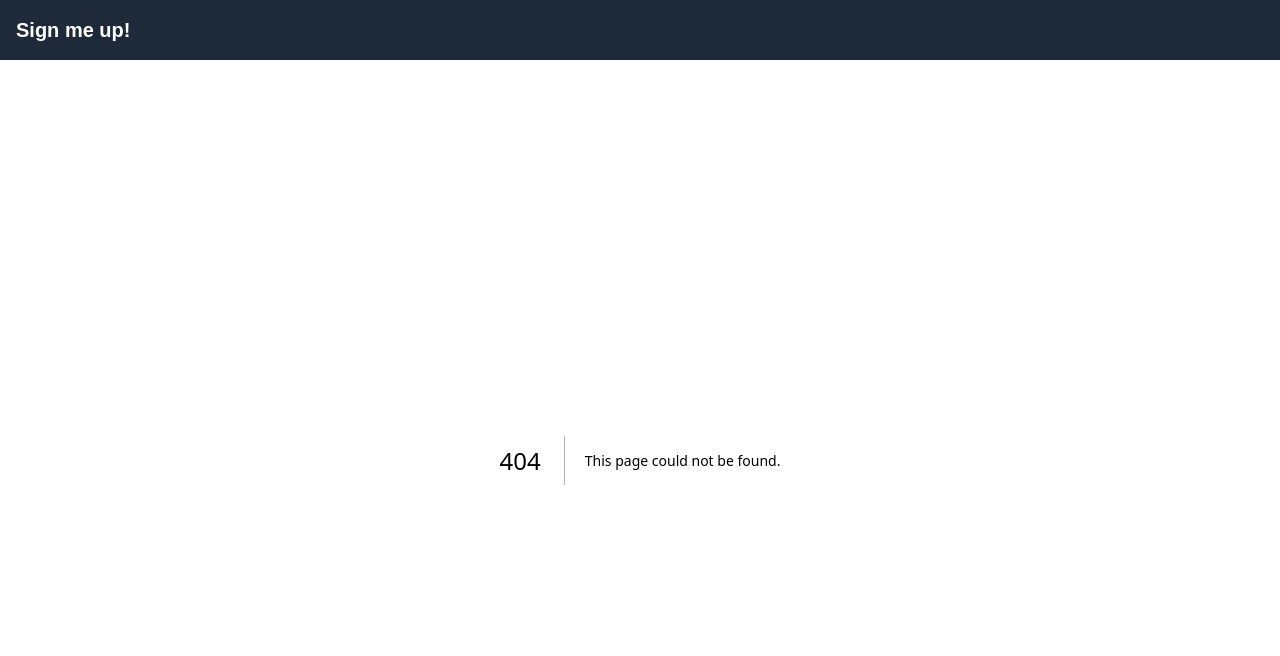
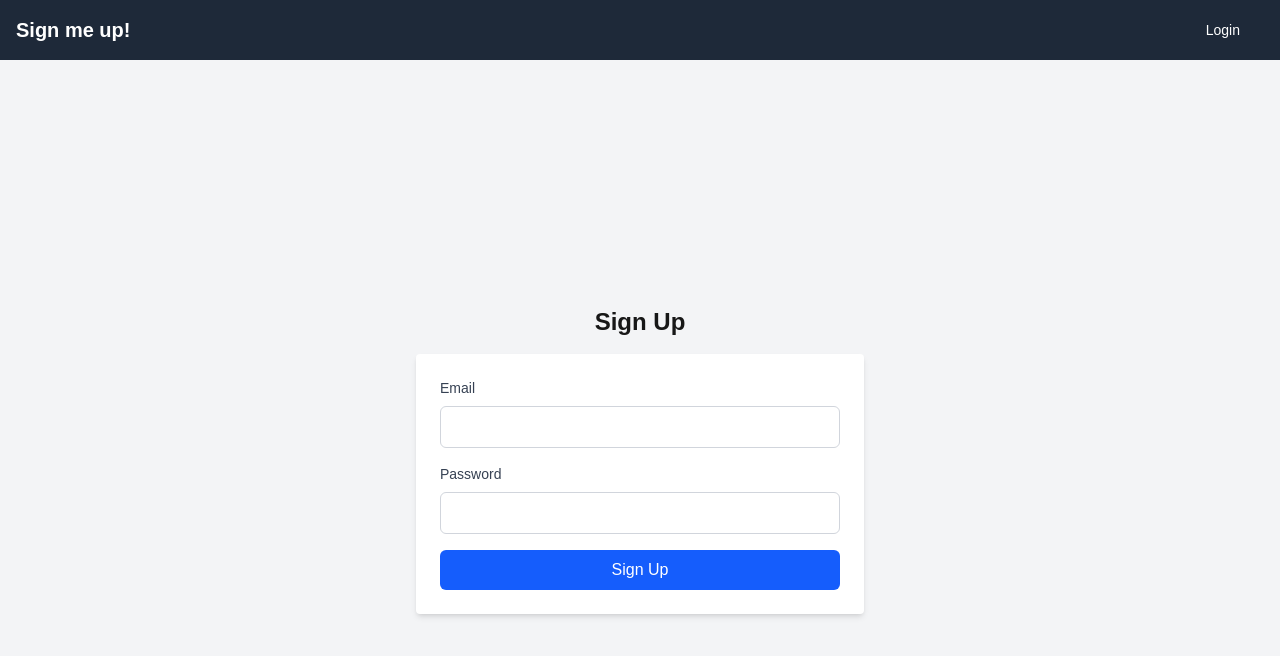
Before and after one commit to G-Tang2/sign-me-up, a Next.js app: page /auth/signup in a window 1280 px wide. Before the commit this address had no page. Shown: the top 656 px of the page. Built offline with nearby package versions, Linux system fonts and the light colour scheme; no server answers.

Commit message:
added google authentication

```diff
--- /dev/null
+++ b/app/auth/login/page.tsx
@@ -0,0 +1,25 @@
+// app/login/page.tsx
+'use client';
+
+import { supabase } from '@/app/lib/supabase';
+
+export default function LoginPage() {
+  const handleGoogleLogin = async () => {
+    const { error } = await supabase.auth.signInWithOAuth({
+      provider: 'google',
+    });
+    if (error) alert(error.message);
+  };
+
+  return (
+    <div className="flex flex-col items-center gap-4">
+      <h1>Login</h1>
+      <button
+        onClick={handleGoogleLogin}
+        className="bg-blue-500 text-white px-4 py-2 rounded"
+      >
+        Sign in with Google
+      </button>
+    </div>
+  );
+}
--- /dev/null
+++ b/app/auth/signup/page.tsx
@@ -0,0 +1,31 @@
+export default function SignupPage() {
+    return (
+        <div className="flex flex-col items-center justify-center min-h-screen bg-gray-100">
+        <h1 className="text-2xl font-bold mb-4">Sign Up</h1>
+        <form className="bg-white p-6 rounded shadow-md w-full max-w-md">
+            <div className="mb-4">
+            <label className="block text-sm font-medium text-gray-700 mb-2">Email</label>
+            <input
+                type="email"
+                required
+                className="w-full px-3 py-2 border border-gray-300 rounded-md focus:outline-none focus:ring-blue-500 focus:border-blue-500"
+            />
+            </div>
+            <div className="mb-4">
+            <label className="block text-sm font-medium text-gray-700 mb-2">Password</label>
+            <input
+                type="password"
+                required
+                className="w-full px-3 py-2 border border-gray-300 rounded-md focus:outline-none focus:ring-blue-500 focus:border-blue-500"
+            />
+            </div>
+            <button
+            type="submit"
+            className="w-full bg-blue-600 text-white px-4 py-2 rounded-md hover:bg-blue-700 focus:outline-none focus:ring focus:ring-blue-300"
+            >
+            Sign Up
+            </button>
+        </form>
+        </div>
+    );
+}
--- a/app/components/Navbar.tsx
+++ b/app/components/Navbar.tsx
@@ -1,12 +1,72 @@
+"use client";
+
 import Link from "next/link";
+import { useEffect, useState } from "react";
+import { supabase } from "@/app/lib/supabase";
+import type { User } from "@supabase/auth-js";
+import { User as UserIcon } from "lucide-react";
 
 export default function Navbar() {
+  const [user, setUser] = useState<User | null>(null);
+  const [dropdownOpen, setDropdownOpen] = useState(false);
+
+  useEffect(() => {
+    supabase.auth.getUser().then(({ data: { user } }) => {
+      if (user) setUser(user);
+    });
+  }, []);
+
+  const toggleDropdown = () => {
+    setDropdownOpen(!dropdownOpen);
+  };
+
+  const handleSignOut = async () => {
+    await supabase.auth.signOut();
+    window.location.reload();
+  };
+
   return (
     <header>
-      <nav className="flex items-center justify-between p-4 bg-gray-800 text-white">
+      <nav className="flex items-center justify-between p-4 bg-gray-800 text-white relative">
         <Link href="/" className="text-xl font-bold">
           Sign me up!
         </Link>
+        <div className="relative">
+          {user ? (
+            <button
+              onClick={toggleDropdown}
+              className="flex items-center gap-2 focus:outline-none"
+            >
+              <UserIcon className="w-6 h-6" />
+            </button>
+          ) : (
+            <Link href="/auth/login" className="text-sm hover:underline mr-6">
+              Login
+            </Link>
+          )}
+
+          {dropdownOpen && (
+            <div className="absolute right-0 mt-2 w-40 bg-white text-black rounded shadow-lg z-50">
+              {user?.user_metadata.name ? (
+              <p className="block px-4 py-2 hover:bg-gray-100 border-b border-gray-400">
+                <strong>{user?.user_metadata.name}</strong>
+              </p>) : (<></>)}
+              <Link
+                href="/events"
+                className="block px-4 py-2 hover:bg-gray-100"
+                onClick={() => setDropdownOpen(false)}
+              >
+                My Events
+              </Link>
+              <button
+                onClick={handleSignOut}
+                className="w-full text-left px-4 py-2 hover:bg-gray-100"
+              >
+                Sign out
+              </button>
+            </div>
+          )}
+        </div>
       </nav>
     </header>
   );
--- /dev/null
+++ b/app/lib/supabase.ts
@@ -0,0 +1,6 @@
+import { createBrowserClient } from '@supabase/ssr';
+
+export const supabase = createBrowserClient(
+  process.env.NEXT_PUBLIC_SUPABASE_URL!,
+  process.env.NEXT_PUBLIC_SUPABASE_ANON_KEY!
+);
--- a/package.json
+++ b/package.json
@@ -10,7 +10,10 @@
   },
   "dependencies": {
     "@mapbox/search-js-react": "^1.2.0",
+    "@supabase/ssr": "^0.6.1",
+    "@supabase/supabase-js": "^2.50.3",
     "clsx": "^2.1.1",
+    "lucide-react": "^0.525.0",
     "next": "15.3.4",
     "react": "^19.0.0",
     "react-dom": "^19.0.0",
```
Also changed, not shown: 1 other file (tests, documents, lock files or other folders).
